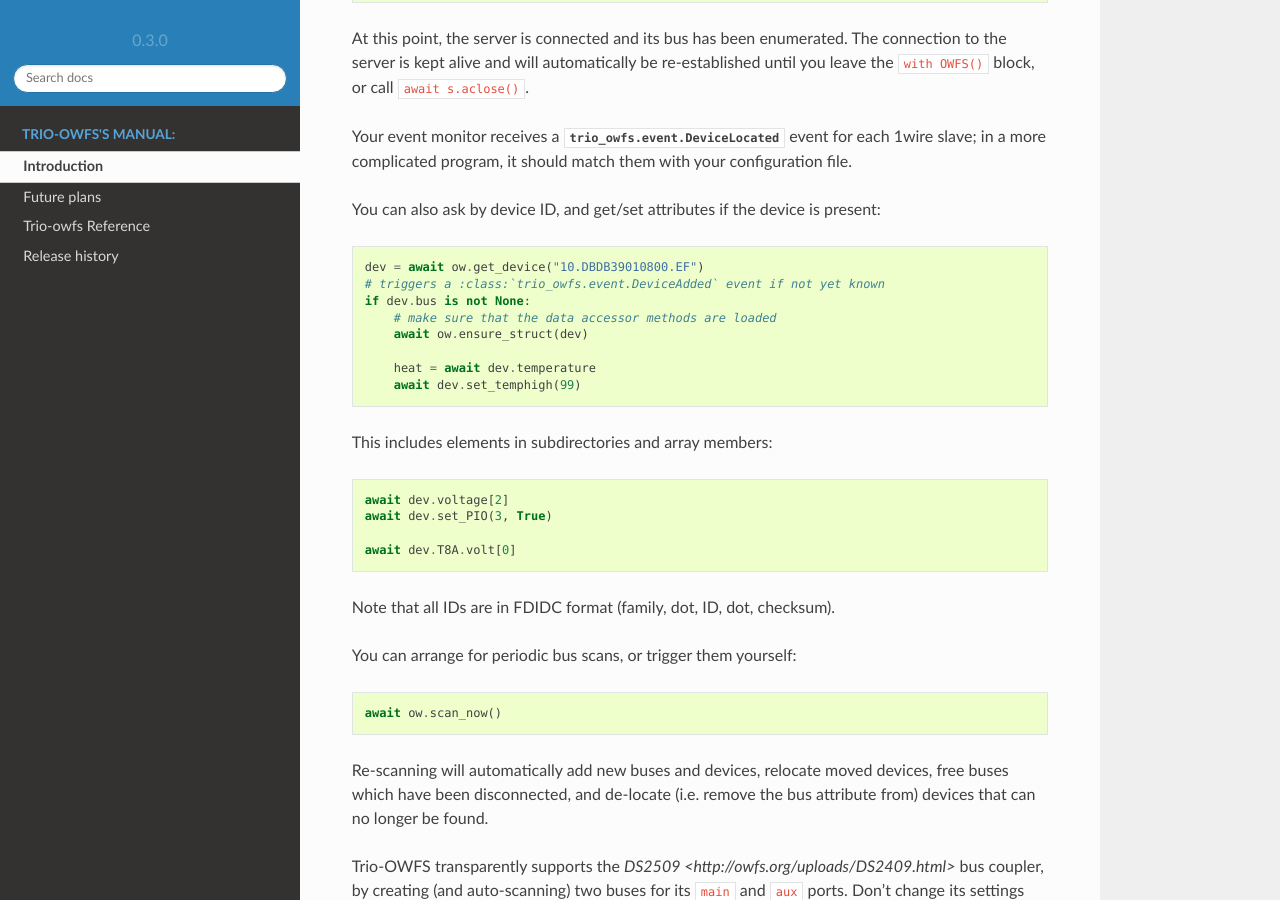
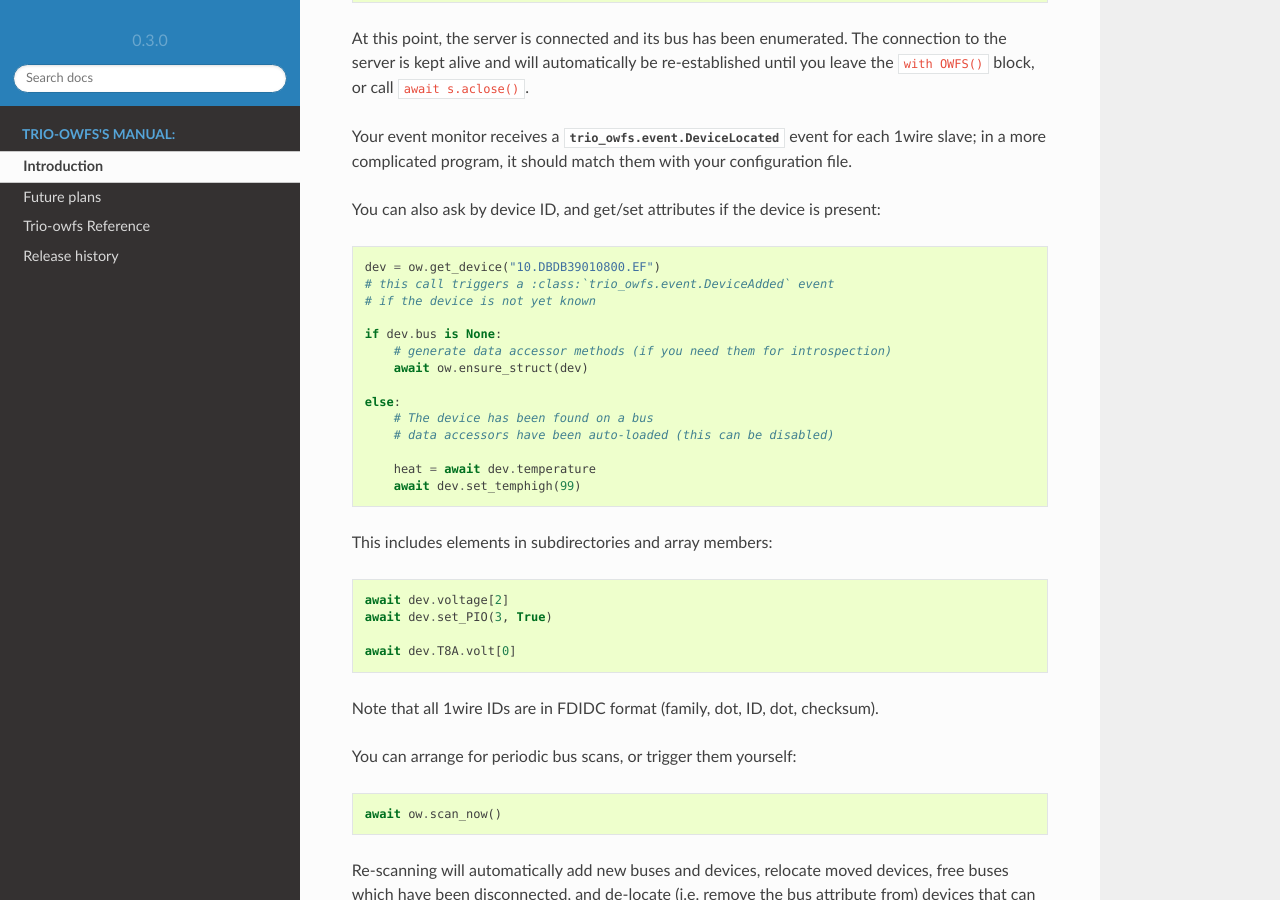
Before and after one commit to python-trio/trio-owfs, a Sphinx documentation site: the page built from docs/source/introduction.rst, in a window 1280 px wide and 900 px high, scrolled down 849 px. Built offline with Sphinx 7.4.7 and the Read the Docs theme 2.0.0, drawn with Linux system fonts in a browser that asks for light colours.

Commit message:
better docs

```diff
--- a/docs/source/introduction.rst
+++ b/docs/source/introduction.rst
@@ -45,11 +45,17 @@
 
 You can also ask by device ID, and get/set attributes if the device is present::
 
-    dev = await ow.get_device("10.DBDB39010800.EF")
-    # triggers a :class:`trio_owfs.event.DeviceAdded` event if not yet known
-    if dev.bus is not None:
-        # make sure that the data accessor methods are loaded
+    dev = ow.get_device("10.DBDB39010800.EF")
+    # this call triggers a :class:`trio_owfs.event.DeviceAdded` event
+    # if the device is not yet known
+
+    if dev.bus is None:
+        # generate data accessor methods (if you need them for introspection)
         await ow.ensure_struct(dev)
+
+    else:
+        # The device has been found on a bus
+        # data accessors have been auto-loaded (this can be disabled)
 
         heat = await dev.temperature
         await dev.set_temphigh(99)
@@ -61,7 +67,7 @@
 
         await dev.T8A.volt[0]
 
-Note that all IDs are in FDIDC format (family, dot, ID, dot, checksum).
+Note that all 1wire IDs are in FDIDC format (family, dot, ID, dot, checksum).
 
 You can arrange for periodic bus scans, or trigger them yourself::
 
```
